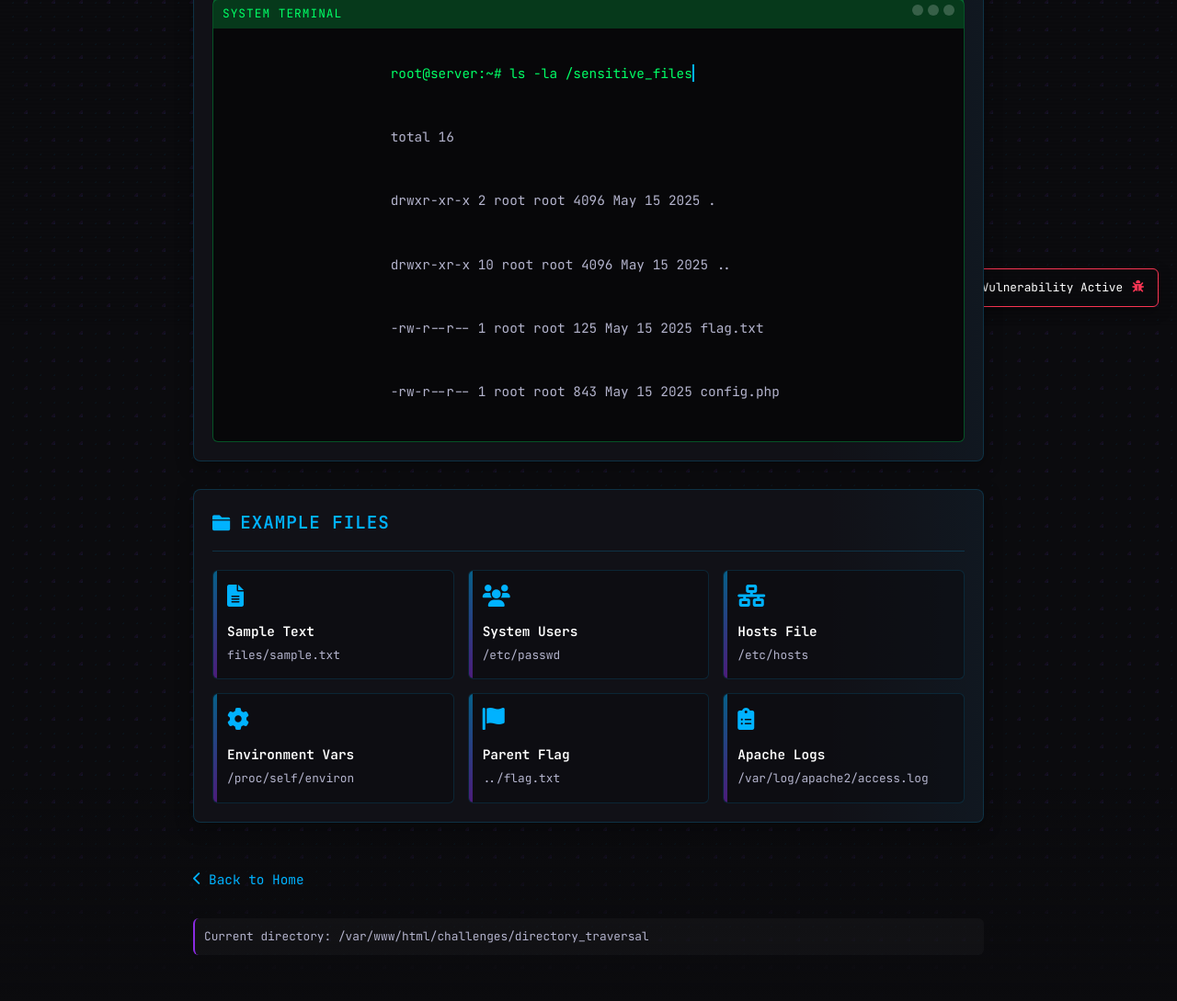
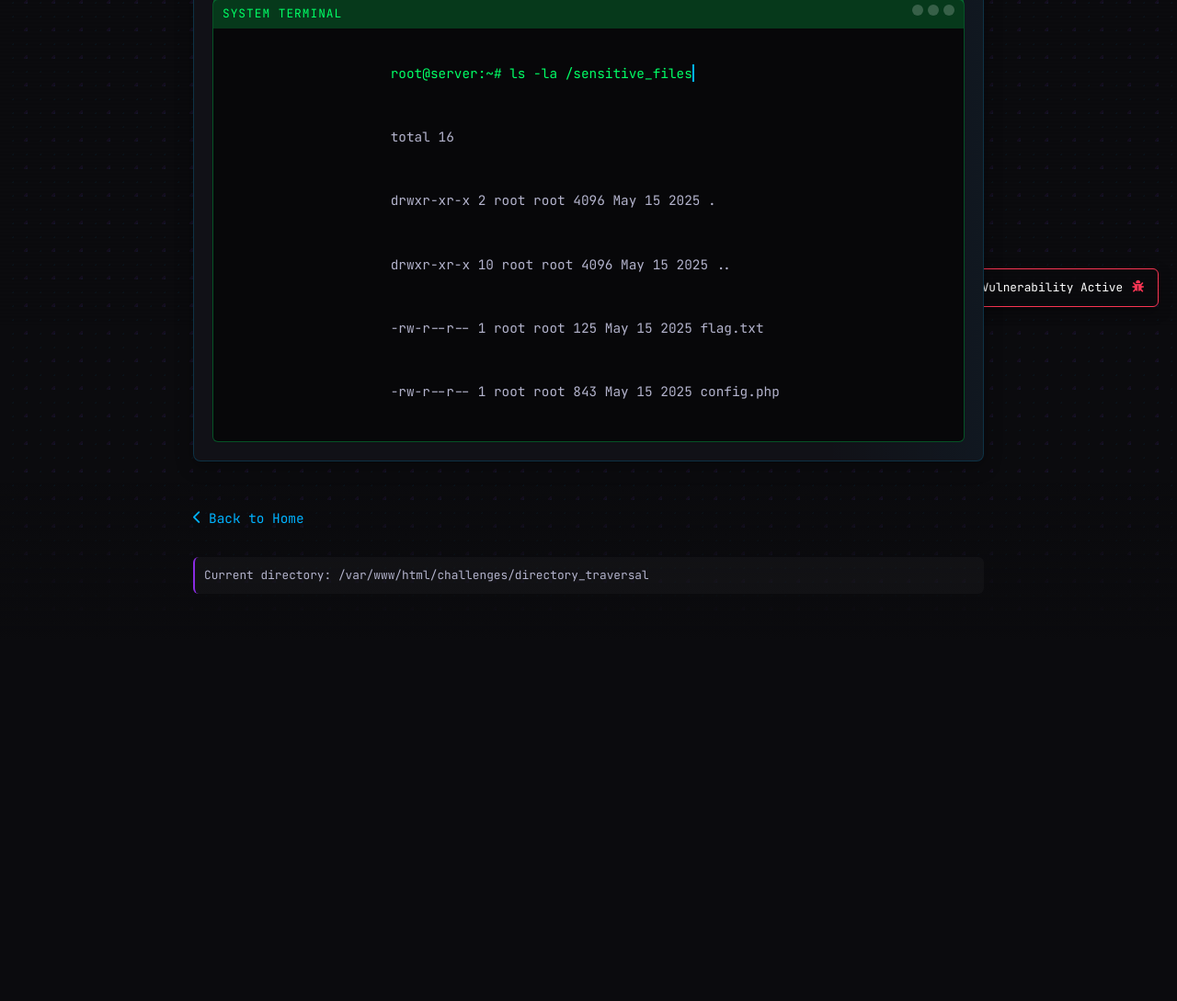
Before and after one commit to pyrg0/web-vuln-to-rce, a PHP site: page /challenges/directory_traversal/ in a window 1280 px wide. Shown: the part 446-1535 px from the top of the page at 92% size. After the commit the page ends 1092 px from the top, so only its background shows below. Run offline with PHP 8.4, Linux system fonts and the light colour scheme.

```diff
--- a/challenges/directory_traversal/index.php
+++ b/challenges/directory_traversal/index.php
@@ -639,73 +639,6 @@ $flag = file_get_contents('flag.txt');
             </div>
         </div>
 
-        <div class="card">
-            <div class="card-header">
-                <div class="card-title"><i class="fas fa-folder"></i> Example Files</div>
-            </div>
-
-            <div class="file-list">
-                <div class="file-item">
-                    <a href="?file=files/sample.txt" class="file-link">
-                        <div class="file-icon">
-                            <i class="fas fa-file-alt"></i>
-                        </div>
-                        <div class="file-name">Sample Text</div>
-                        <div class="file-path">files/sample.txt</div>
-                    </a>
-                </div>
-
-                <div class="file-item">
-                    <a href="?file=/etc/passwd" class="file-link">
-                        <div class="file-icon">
-                            <i class="fas fa-users"></i>
-                        </div>
-                        <div class="file-name">System Users</div>
-                        <div class="file-path">/etc/passwd</div>
-                    </a>
-                </div>
-
-                <div class="file-item">
-                    <a href="?file=/etc/hosts" class="file-link">
-                        <div class="file-icon">
-                            <i class="fas fa-network-wired"></i>
-                        </div>
-                        <div class="file-name">Hosts File</div>
-                        <div class="file-path">/etc/hosts</div>
-                    </a>
-                </div>
-
-                <div class="file-item">
-                    <a href="?file=/proc/self/environ" class="file-link">
-                        <div class="file-icon">
-                            <i class="fas fa-cog"></i>
-                        </div>
-                        <div class="file-name">Environment Vars</div>
-                        <div class="file-path">/proc/self/environ</div>
-                    </a>
-                </div>
-
-                <div class="file-item">
-                    <a href="?file=../flag.txt" class="file-link">
-                        <div class="file-icon">
-                            <i class="fas fa-flag"></i>
-                        </div>
-                        <div class="file-name">Parent Flag</div>
-                        <div class="file-path">../flag.txt</div>
-                    </a>
-                </div>
-
-                <div class="file-item">
-                    <a href="?file=/var/log/apache2/access.log" class="file-link">
-                        <div class="file-icon">
-                            <i class="fas fa-clipboard-list"></i>
-                        </div>
-                        <div class="file-name">Apache Logs</div>
-                        <div class="file-path">/var/log/apache2/access.log</div>
-                    </a>
-                </div>
-            </div>
-        </div>
 
         <a href="/" class="back-link">
             <i class="fas fa-chevron-left"></i> Back to Home
@@ -723,68 +656,5 @@ $flag = file_get_contents('flag.txt');
         <i class="fas fa-bug"></i>
     </div>
 
-    <script>
-        // Matrix rain effect
-        const canvas = document.getElementById('matrix-canvas');
-        const ctx = canvas.getContext('2d');
-
-        canvas.width = document.querySelector('.title-container').offsetWidth;
-        canvas.height = document.querySelector('.title-container').offsetHeight;
-
-        const characters = "01アイウエオカキクケコサシスセソタチツテトナニヌネノハヒフヘホマミムメモヤユヨラリルレロワヲン";
-        const columns = Math.floor(canvas.width / 20);
-        const drops = [];
-
-        for (let i = 0; i < columns; i++) {
-            drops[i] = Math.random() * -100;
-        }
-
-        function drawMatrix() {
-            ctx.fillStyle = 'rgba(11, 11, 14, 0.05)';
-            ctx.fillRect(0, 0, canvas.width, canvas.height);
-
-            ctx.fillStyle = '#00b2ff';
-            ctx.font = '15px monospace';
-
-            for (let i = 0; i < drops.length; i++) {
-                const text = characters.charAt(Math.floor(Math.random() * characters.length));
-                ctx.fillText(text, i * 20, drops[i] * 20);
-
-                if (drops[i] * 20 > canvas.height && Math.random() > 0.975) {
-                    drops[i] = 0;
-                }
-
-                drops[i]++;
-            }
-        }
-
-        setInterval(drawMatrix, 50);
-
-        // Handle window resize
-        window.addEventListener('resize', function() {
-            canvas.width = document.querySelector('.title-container').offsetWidth;
-            canvas.height = document.querySelector('.title-container').offsetHeight;
-        });
-
-        // Add typing animation to input placeholder
-        const placeholders = [
-            "files/sample.txt",
-            "/etc/passwd",
-            "../flag.txt",
-            "../../../flag.txt",
-            "/var/www/html/flag.txt",
-            "....//....//flag.txt"
-        ];
-
-        let currentPlaceholder = 0;
-        const fileInput = document.querySelector('.file-input');
-
-        function rotatePlaceholder() {
-            fileInput.setAttribute('placeholder', placeholders[currentPlaceholder]);
-            currentPlaceholder = (currentPlaceholder + 1) % placeholders.length;
-        }
-
-        setInterval(rotatePlaceholder, 3000);
-    </script>
 </body>
 </html>
```
